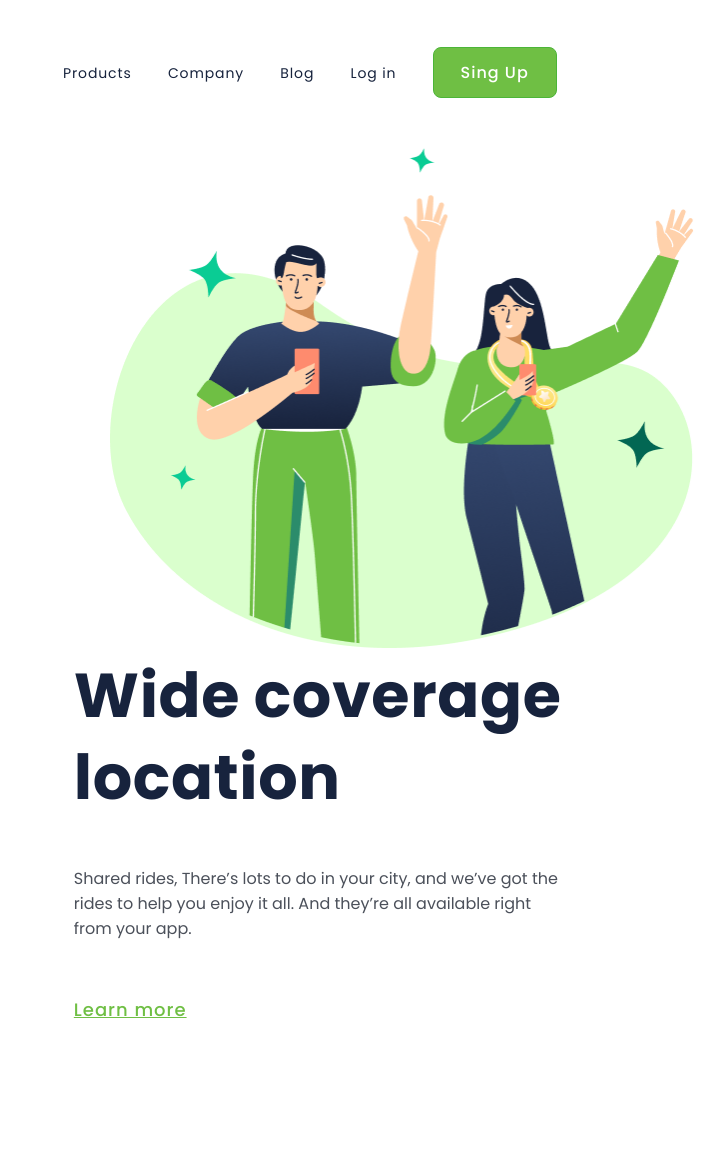
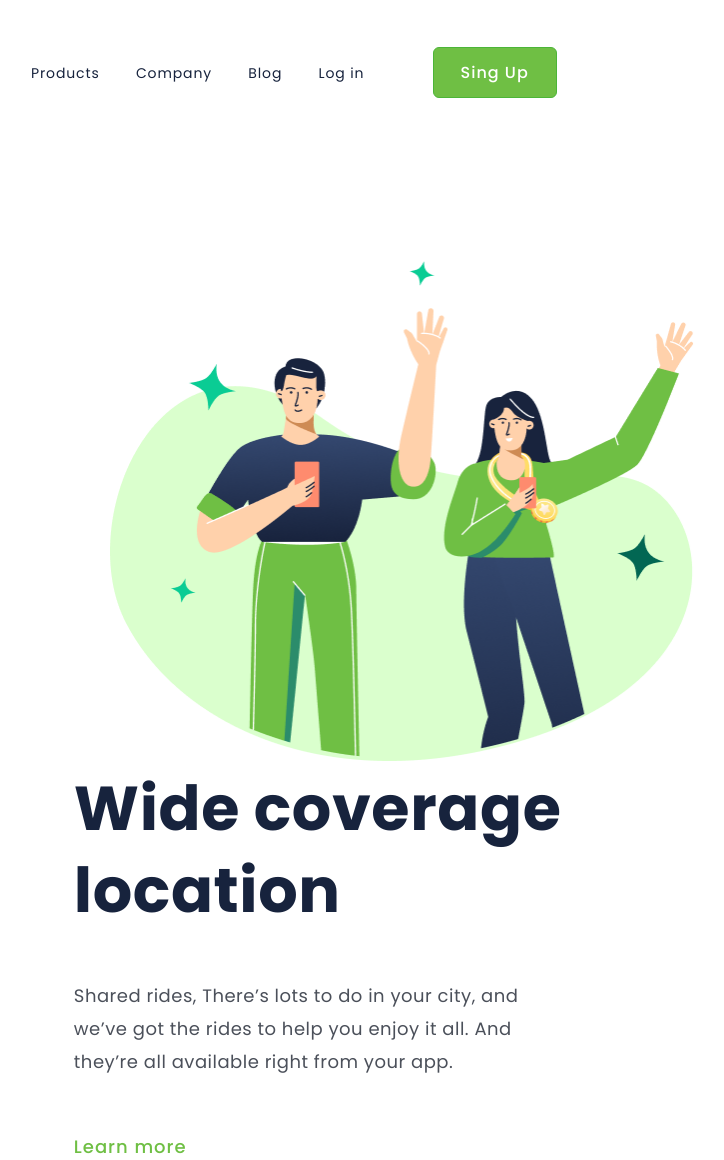
Before and after one commit to frankjungblut/wide-coverage-location, a plain HTML site: page index.html in a window 1280 px wide. Shown: the whole page, without its empty margins (11-735 px from the left). Before the commit the page ends 1023 px from the top, so only its background shows below. Drawn offline with Linux system fonts and the light colour scheme.

Commit message:
correções de layout

```diff
--- a/style.css
+++ b/style.css
@@ -18,31 +18,32 @@ img {
     display: inline-block;
     width: 595.18px;
     height: 500px;
-    margin-left: 121px;
-    margin-top: 50px;
+    margin: 163px 0 0 121px;
 }
 
 section {
     display: inline-block;
     margin-left: 84.82px;
+    width: 493px;
 }
 
 h1 {
-    width: 500px;
+
     font-size: 62px;
     font-weight: 700;
     line-height: 82px;
     letter-spacing: 0.5961538553237915px;
+    color: #17233D;
     text-align: left;
-    color: #17233D;
     margin-bottom: 47px;
+    width: 500px;
 }
 
 button {
     width: 124px;
     height: 51px;
     border: 1px solid #4CB538;
-    border-radius: 8px;
+    border-radius: 6px;
     background-color: #6FBF44;
     font-size: 16px;
     font-weight: 500;
@@ -54,9 +55,10 @@ button {
 }
 
 .text-body {
-    width: 493px;
-    top: 553px;
-    left: 801px;
+    font-weight: 400;
+    font-size: 18px;
+    line-height: 33px;
+    letter-spacing: 0.5px;
     color: #4B505A;
     margin-bottom: 55px;
 }
@@ -70,7 +72,7 @@ button {
     text-align: left;
     color: #17233D;
     cursor: pointer;
-    margin-left: 32px;
+    margin-right: 32px;
 }
 
 .learn-more {
@@ -78,6 +80,7 @@ button {
     font-weight: 500;
     line-height: 27px;
     letter-spacing: 1px;
-    text-align: left;
     color: #6FBF44;
+    cursor: pointer;
+    text-decoration: none;
 }
```
